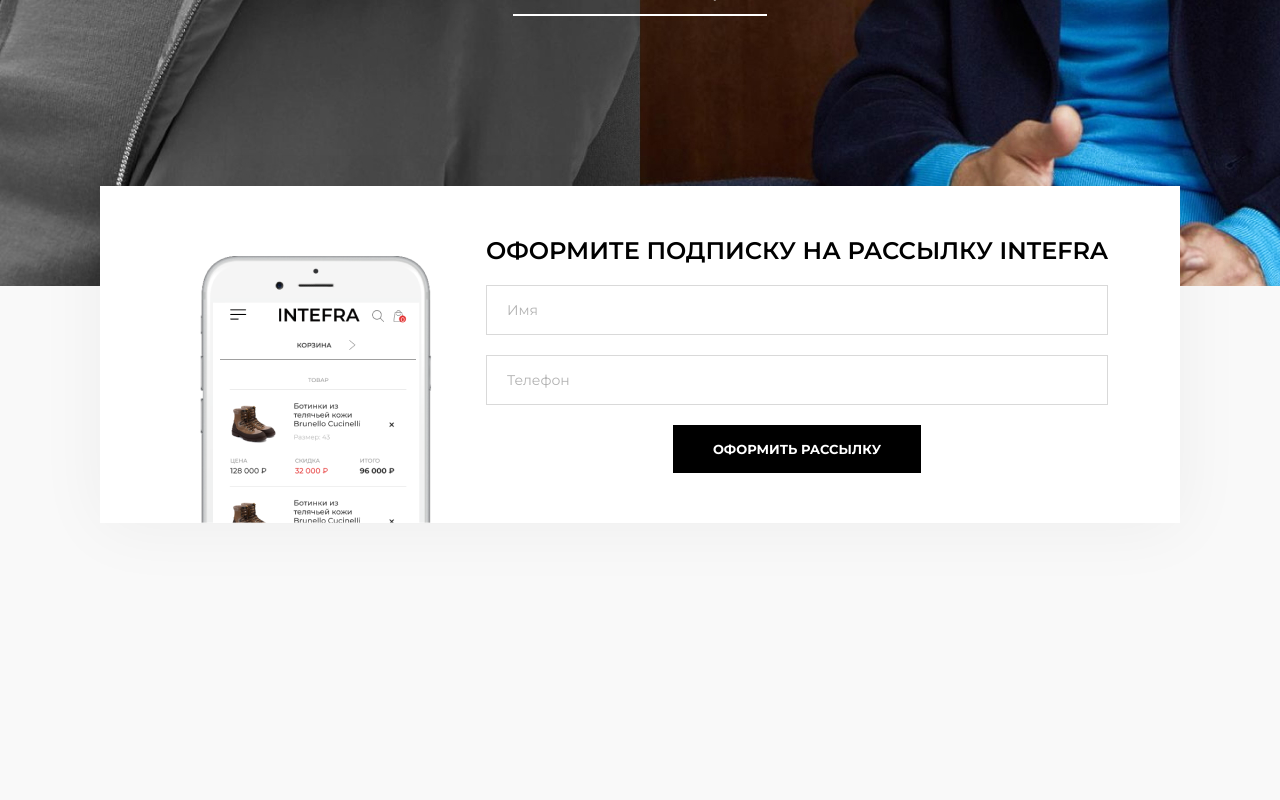
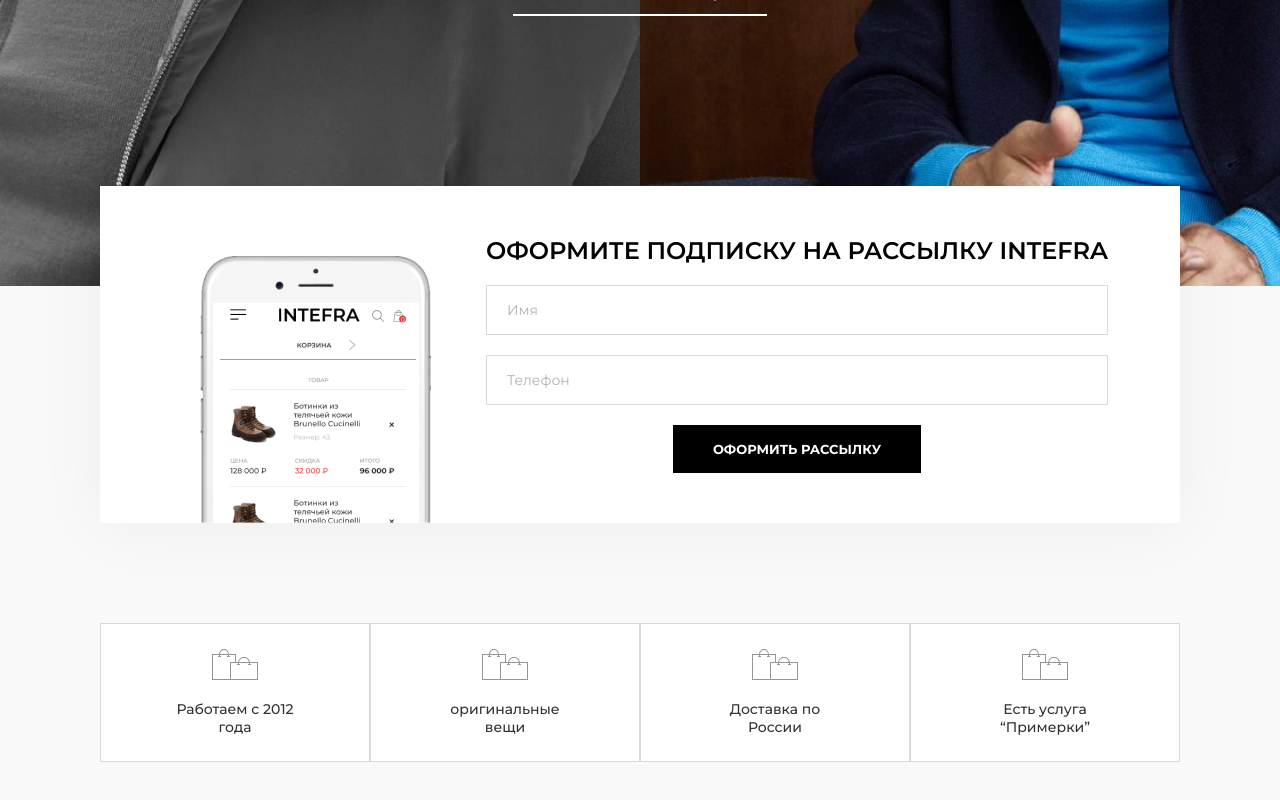
Before and after one commit to slumpthug/next-project, a Next.js app: page / in a window 1280 px wide. Shown: the part 5629-6429 px from the top of the page. Before the commit the page ends 6252 px from the top, so only its background shows below. Built offline with nearby package versions, Linux system fonts and the light colour scheme.

Commit message:
added privilege component

```diff
--- a/components/last/Last.jsx
+++ b/components/last/Last.jsx
@@ -3,6 +3,7 @@
 import Image from 'next/image';
 import logo from '../../public/last/logo.svg';
 import phone from '../../public/last/phone.png';
+import Privilege from '../privilege/Privilege';
 
 const Last = () => {
     return (
@@ -29,6 +30,7 @@
                             </div>
                         </div>
                     </div>
+                    <Privilege/>
                 </div>
             </div>
         </div>
--- /dev/null
+++ b/components/privilege/Privilege-style.module.css
@@ -0,0 +1,37 @@
+.container {
+    display: flex;
+    align-items: center;
+    justify-content: center;
+    margin-bottom: 60px;
+}
+
+.container div {
+    padding: 25px 100px;
+    width: 25%;
+    display: flex;
+    flex-direction: column;
+    align-items: center;
+    justify-content: space-between;
+    row-gap: 20px;
+    text-align: center;
+    border: 1px solid #D9D9D9;
+    background-color: #FFFFFF;
+    transition: all .3s;
+}
+
+.container div:hover {
+    transform: scale(1.1, 1.1);
+    border: 1px solid #002aff;
+}
+
+.container p {
+    width: 120px;
+    font-weight: 500;
+    font-size: 14px;
+}
+
+@media (max-width: 1400px) {
+    .container {
+        flex-wrap: wrap;
+    }
+}
--- /dev/null
+++ b/components/privilege/Privilege.jsx
@@ -0,0 +1,31 @@
+import React from 'react';
+import css from './Privilege-style.module.css';
+import Image from 'next/image';
+import bags from '../../public/privilege/bags.svg';
+
+const Privilege = () => {
+    return (
+        <div className={css.privilege}>
+            <div className={css.container}>
+                <div>
+                    <Image className={css.bags} src={bags} alt="bags" />
+                    <p>Работаем c 2012 года</p>
+                </div>
+                <div>
+                    <Image className={css.bags} src={bags} alt="bags" />
+                    <p>оригинальные вещи</p>
+                </div>
+                <div>
+                    <Image className={css.bags} src={bags} alt="bags" />
+                    <p>Доставка по России</p>
+                </div>
+                <div>
+                    <Image className={css.bags} src={bags} alt="bags" />
+                    <p>Есть услуга “Примерки”</p>
+                </div>
+            </div>
+        </div>
+    );
+};
+
+export default Privilege;
```
